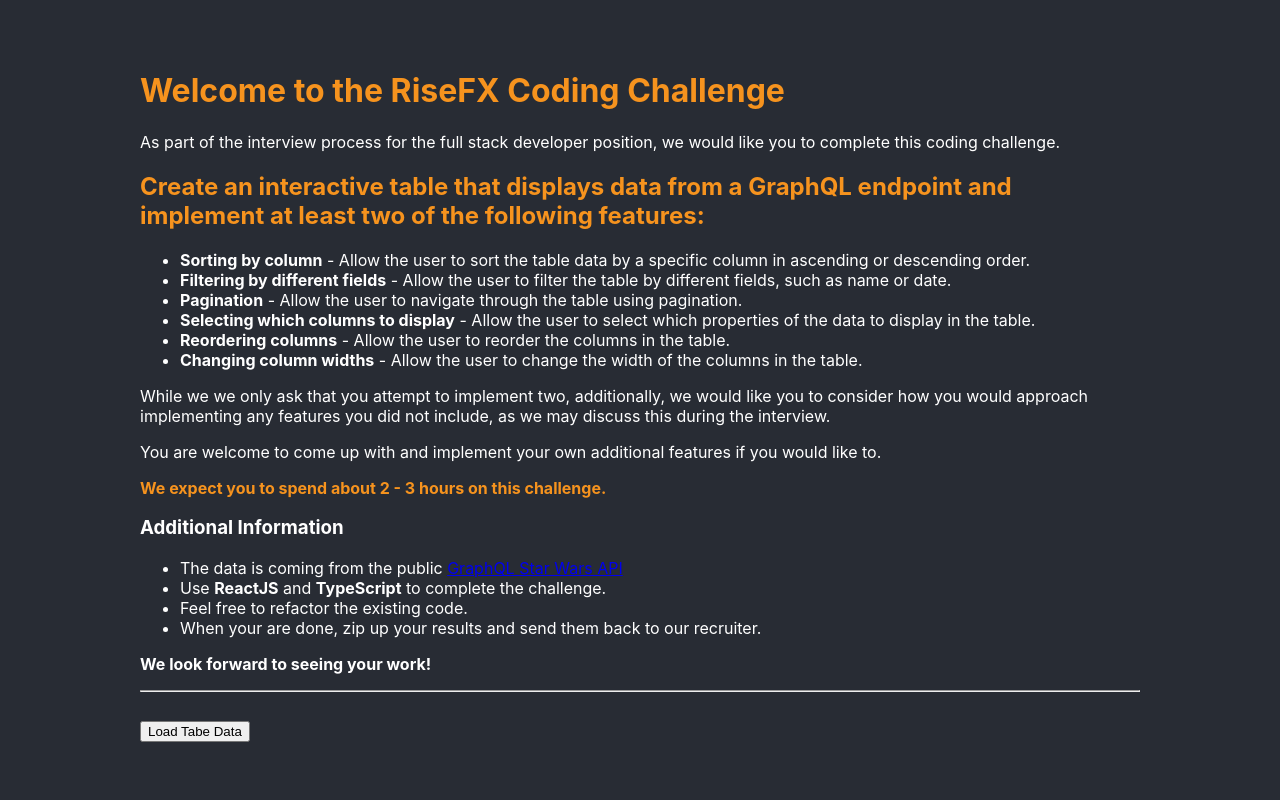
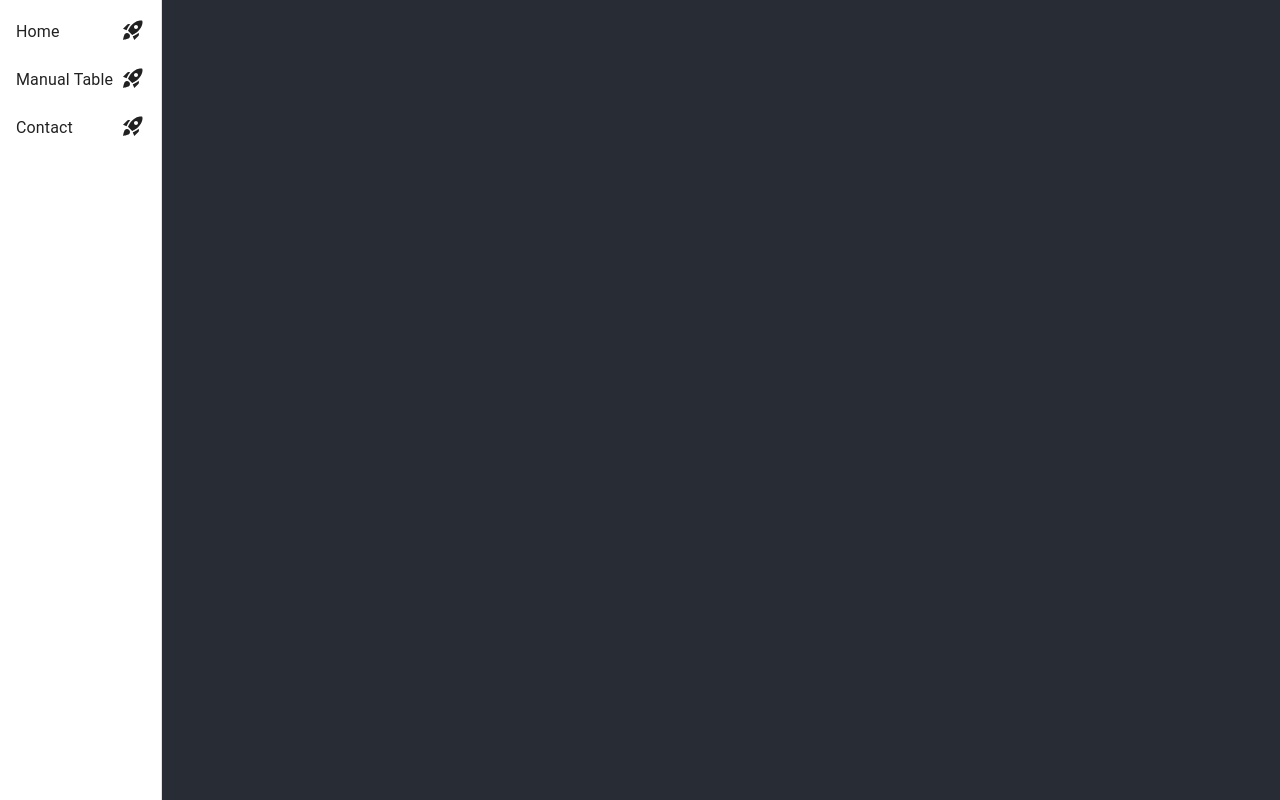
Before and after one commit to AlitalipSever/rb3-coding-challenge-sever, a React (Create React App) app: page / in a window 1280 px wide. Built offline with nearby package versions, Linux system fonts and the light colour scheme.

Commit message:
task-001 feat: left fixed navigation added -- ⭐🔫🧑⚔️

```diff
--- a/src/App.tsx
+++ b/src/App.tsx
@@ -1,13 +1,11 @@
-import "./App.css";
-import Info from "./components/Info";
-import Table from "./components/Table";
+import './App.css';
+import Navigation from './containers/Navigation';
 
 function App() {
   return (
     <div className="App">
       <div className="app-container">
-        <Info />
-        <Table />
+        <Navigation />
       </div>
     </div>
   );
--- /dev/null
+++ b/src/containers/Navigation/index.tsx
@@ -0,0 +1,53 @@
+import * as React from 'react';
+import Drawer from '@mui/material/Drawer';
+import List from '@mui/material/List';
+import ListItem from '@mui/material/ListItem';
+import ListItemText from '@mui/material/ListItemText';
+import {useState} from 'react';
+import RocketLaunchIcon from '@mui/icons-material/RocketLaunch';
+import Box from '@mui/material/Box';
+import Info from '../../components/Info';
+import Table from '../../components/Table';
+
+interface MenuItem {
+  label: string;
+  path: string;
+  icon: React.ReactElement;
+}
+
+const Navigation: React.FC = () => {
+  const [currentPage, setCurrentPage] = useState('Home');
+
+  const handlePageChange = (page: string) => {
+    setCurrentPage(page);
+  };
+
+  const menuItems: MenuItem[] = [
+    {label: 'Home', path: '/', icon: <RocketLaunchIcon />},
+    {label: 'Manual Table', path: '/about', icon: <RocketLaunchIcon />},
+    {label: 'Contact', path: '/contact', icon: <RocketLaunchIcon />},
+  ];
+
+  return (
+    <div>
+      <Drawer variant="permanent" anchor="left">
+        <List>
+          {menuItems.map(item => (
+            <ListItem key={item.label} onClick={() => handlePageChange(item.label)}>
+              <ListItemText primary={item.label} />
+              <Box marginLeft={1}>
+                <RocketLaunchIcon />
+              </Box>
+            </ListItem>
+          ))}
+        </List>
+      </Drawer>
+      <main>
+        {currentPage === 'Info' && <Info />}
+        {currentPage === 'Manual Table' && <Table />}
+      </main>
+    </div>
+  );
+};
+
+export default Navigation;
```
